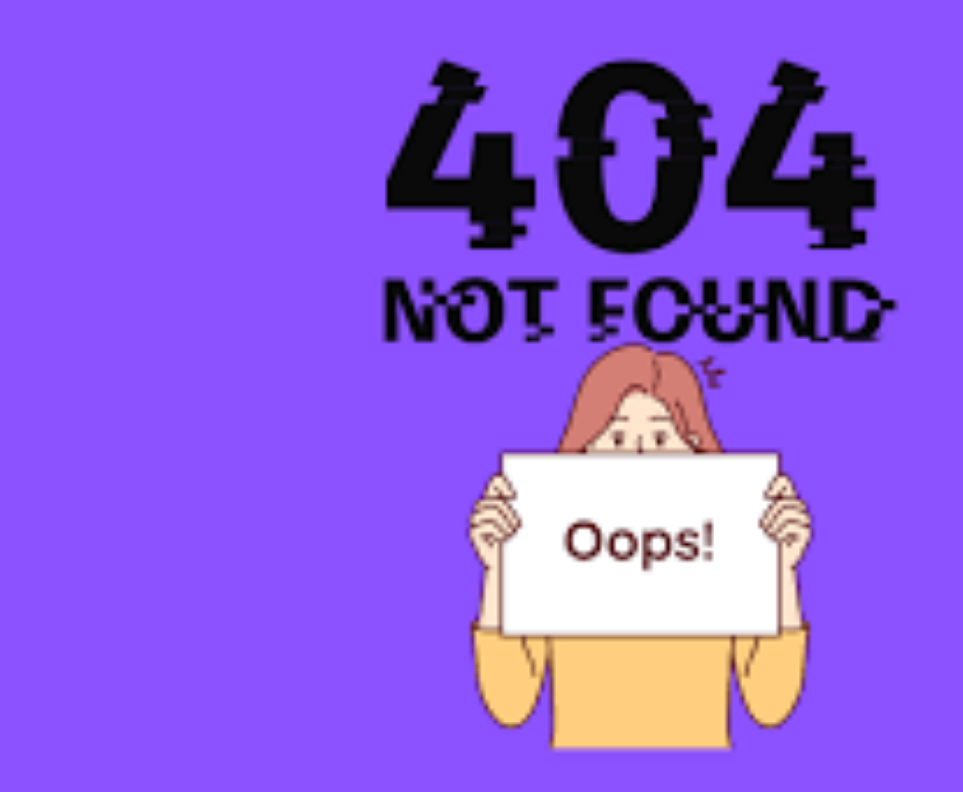
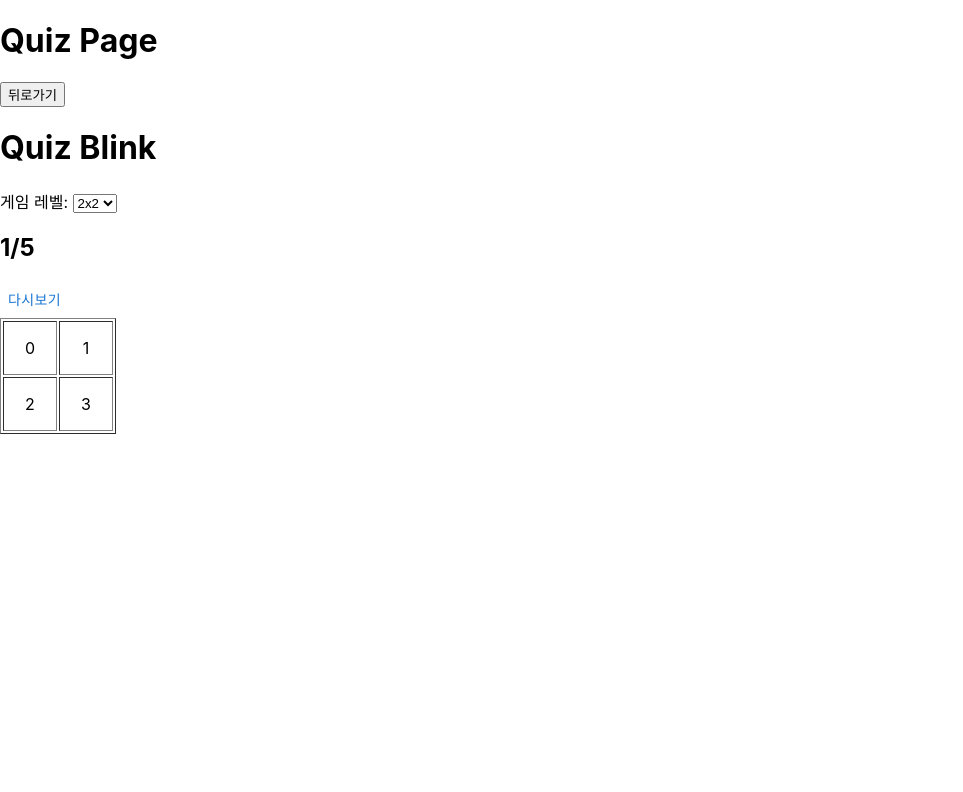
Before and after one commit to torutoru/individualAG, a React (Create React App) app: page /quiz/blink in a window 1280 px wide. Shown: the top 792 px of the page, without its empty margins (0-963 px from the left). Built offline with nearby package versions, Linux system fonts and the light colour scheme; the HTML template or start-up script is replaced by a standard one.

Commit message:
blink game

```diff
--- a/package.json
+++ b/package.json
@@ -11,10 +11,12 @@
     "@testing-library/react": "^16.3.0",
     "@testing-library/user-event": "^13.5.0",
     "@toolpad/core": "^0.15.0",
+    "axios": "^1.10.0",
     "react": "^19.1.0",
     "react-dom": "^19.1.0",
     "react-router-dom": "^7.6.0",
     "react-scripts": "5.0.1",
+    "react-toastify": "^11.0.5",
     "web-vitals": "^2.1.4"
   },
   "scripts": {
--- a/src/App.js
+++ b/src/App.js
@@ -1,15 +1,20 @@
-import { BrowserRouter, Routes, Route } from 'react-router-dom';
+import { BrowserRouter, Route, Routes } from 'react-router-dom';
 import Home from './page/Home';
 import NotFound from './page/NotFound';
-
+import QuizBlink from './page/quiz/games/QuizBlink';
+import QuizHome from './page/quiz/QuizHome';
+import QuizLayout from './page/quiz/QuizLayout';
 
 function App() {
   return (
     <BrowserRouter>
       <Routes>
         <Route path="/" element={<Home />} />
+        <Route path="/quiz_home" element={<QuizHome />} />
+        <Route path="/quiz" element={<QuizLayout />}>
+          <Route path="blink" element={<QuizBlink />} />
+        </Route>
         <Route path="*" element={<NotFound />} />
-
       </Routes>
     </BrowserRouter>
   );
--- /dev/null
+++ b/src/ai/gameAI.js
@@ -0,0 +1,25 @@
+
+/**
+ * make 5 games
+ * @returns Array<BlinkQuizData>
+ */
+const makeBlinkQuizData = async (level) => {
+    let row = level || 2, blinkTime = 1000;
+
+    // blink data 생성
+    const gameList = [];
+    for (let i = 0; i < 5; i++) {
+        const blinkData = Array.from({ length: row * row }, (_, j) => j);
+        blinkData.sort(() => Math.random() - 0.5); // Shuffle the array
+
+        gameList.push({
+            row: row,
+            blinkTime: blinkTime - (100 * i),
+            correct: blinkData,
+        });
+    }
+
+    return gameList;
+};
+
+export { makeBlinkQuizData };
--- a/src/page/Home.jsx
+++ b/src/page/Home.jsx
@@ -1,10 +1,11 @@
 import { Grid } from "@mui/material";
+import { Link } from "react-router-dom";
 
 const Home = () => {
 
     return (
         <Grid container>
-            안녕하세요.
+            <h1><Link to={'/quiz_home'}>퀴즈...</Link></h1>
         </Grid>
     );
 };
--- /dev/null
+++ b/src/page/quiz/QuizHome.jsx
@@ -0,0 +1,12 @@
+import { Link } from "react-router-dom";
+
+const QuizHome = () => {
+
+    return (
+        <div>
+            <h1><Link to={'/quiz/blink'}>1. Blink 기억력 게임</Link></h1>
+        </div>
+    );
+};
+
+export default QuizHome;
--- /dev/null
+++ b/src/page/quiz/QuizLayout.jsx
@@ -0,0 +1,18 @@
+import { Outlet, useNavigate } from "react-router-dom";
+
+const QuizLayout = () => {
+    const navigator = useNavigate();
+
+    return (
+        <div >
+            <div>
+                <h1>Quiz Page</h1>
+                <button onClick={() => navigator(-1)}>뒤로가기</button>
+            </div>
+
+            <Outlet />
+        </div>
+    );
+};
+
+export default QuizLayout;
--- /dev/null
+++ b/src/page/quiz/games/QuizBlink.jsx
@@ -0,0 +1,110 @@
+import { useEffect, useState } from "react";
+import { makeBlinkQuizData } from "../../../ai/gameAI";
+import { Button } from "@mui/material";
+
+const QuizBlink = () => {
+
+  const [gameIndex, setGameIndex] = useState(0);
+  const [gameData, setGameData] = useState(null);
+  const [clickPositionList, setClickPositionList] = useState([]);
+  const [blinkIndex, setBlinkIndex] = useState(-1);
+  const [gameLevel, setGameLevel] = useState(2);
+
+  const changeGameLevel = (level) => {
+    setGameLevel(level);
+    setGameIndex(0);
+    setClickPositionList([]);
+    setBlinkIndex(-1);
+  }
+
+  const getTableContent = () => {
+    const currentGame = gameData[gameIndex];
+    const tableContent = [];
+
+    for (let i = 0; i < currentGame.row; i++) {
+      const rowContent = [];
+      for (let j = 0; j < currentGame.row; j++) {
+        const index = i * currentGame.row + j;
+        rowContent.push(
+          <td key={index} style={{ width: '50px', height: '50px', textAlign: 'center', backgroundColor: index === blinkIndex ? 'black' : clickPositionList.includes(index) ? 'whitesmoke' : 'white' }} onClick={() => setClickPositionList([...clickPositionList, index])}>
+            {index}
+          </td>
+        );
+      }
+      tableContent.push(<tr key={i}>{rowContent}</tr>);
+    }
+
+    return tableContent;
+  }
+
+  const playBlink = () => {
+    for (let i = 0; i < gameData[gameIndex].correct.length; i++) {
+      setTimeout(() => {
+        setBlinkIndex(gameData[gameIndex].correct[i]);
+      }, [gameData[gameIndex].blinkTime * (i + 1)]);
+    }
+    setTimeout(() => {
+      setBlinkIndex(-1);
+    }, [gameData[gameIndex].blinkTime * (gameData[gameIndex].correct.length + 1)]);
+  }
+
+  useEffect(() => {
+    if (gameData && gameData[gameIndex]) {
+      if (clickPositionList.length >= gameData[gameIndex].correct.length) {
+        for (let i = 0; i < clickPositionList.length; i++) {
+          if (clickPositionList[i] !== gameData[gameIndex].correct[i]) {
+            alert("틀렸습니다!");
+            setClickPositionList([]);
+            return;
+          }
+        }
+
+        if (gameIndex === gameData.length - 1) {
+          alert("축하합니다! 모든 게임을 완료했습니다.");
+          setGameIndex(0);
+        } else {
+          setClickPositionList([]);
+          setGameIndex(gameIndex + 1);
+        }
+
+      }
+    }
+
+  }, [clickPositionList]);
+
+  useEffect(() => {
+    if (gameData) {
+      playBlink();
+    }
+  }, [gameData, gameIndex]);
+
+  useEffect(() => {
+    makeBlinkQuizData(gameLevel).then(data => {
+      setGameData(data);
+    });
+  }, [gameLevel]);
+
+  return (
+    <div>
+      <h1>Quiz Blink</h1>
+      <div>
+        <label>게임 레벨: </label>
+        <select value={gameLevel} disabled={blinkIndex !== -1} onChange={(e) => changeGameLevel(Number(e.target.value))}>
+          <option value={2}>2x2</option>
+          <option value={3}>3x3</option>
+        </select>
+      </div>
+      {gameData && <>
+        <h2>{`${gameIndex + 1}/${gameData.length}`}</h2>
+        <Button onClick={playBlink} disabled={blinkIndex !== -1}>다시보기</Button>
+        <table border='1'>
+          <tbody>
+            {getTableContent()}
+          </tbody>
+        </table>
+      </>}
+    </div>
+  );
+};
+
+export default QuizBlink;
```
Also changed, not shown: 1 other file (tests, documents, lock files or other folders).
